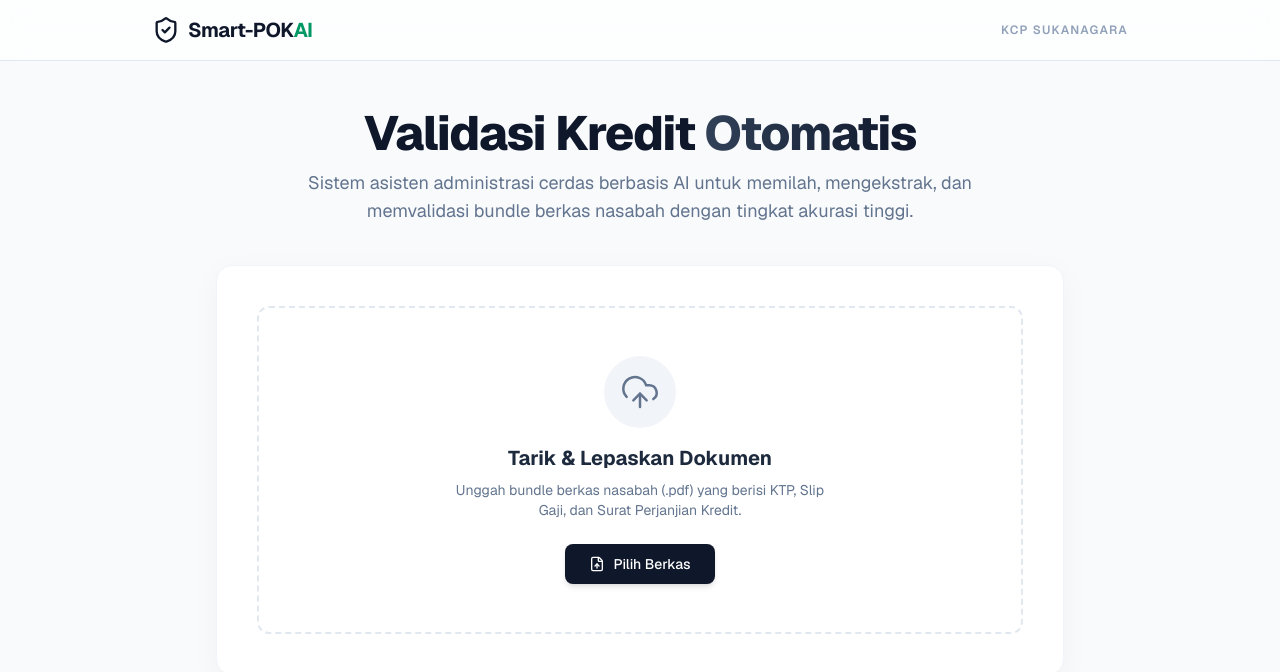
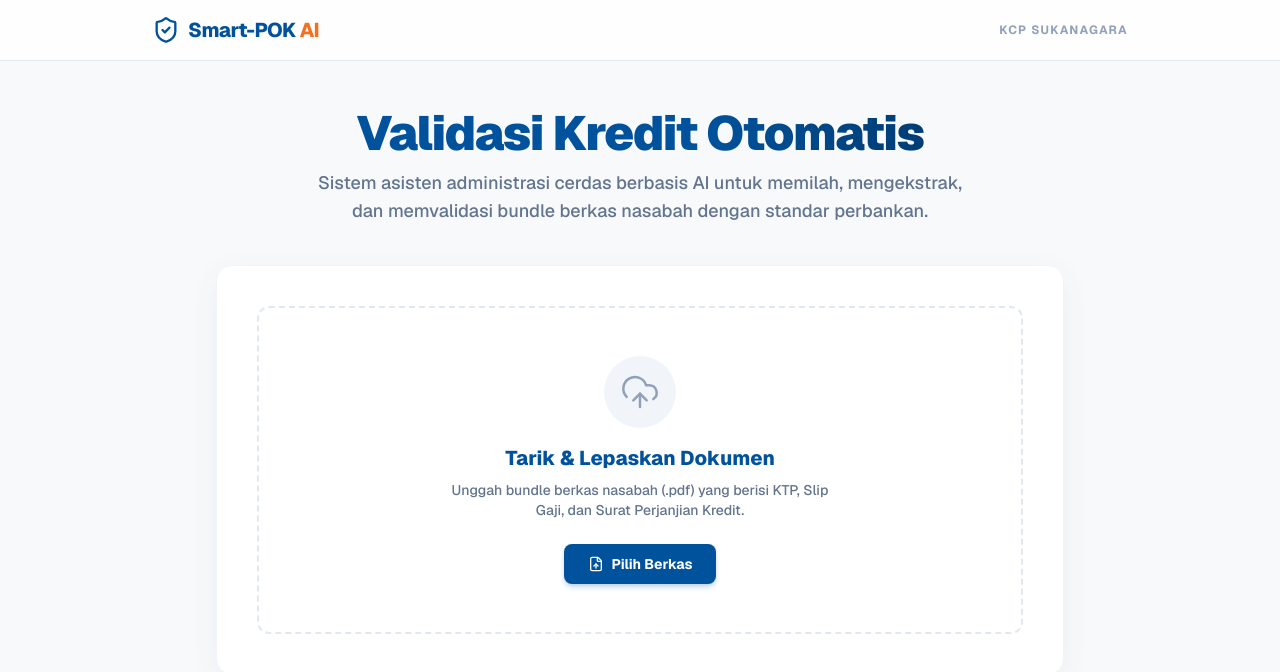
Before and after one commit to fatkhurezi-revan/validata-ai, a Next.js app in the folder frontend/: page / in a window 1280 px wide. Shown: the top 672 px of the page. Built offline with nearby package versions, Linux system fonts and the light colour scheme.

Commit message:
Revisi: Tema BRI & Fix AI Hallucination

```diff
--- a/frontend/src/app/page.tsx
+++ b/frontend/src/app/page.tsx
@@ -80,7 +80,6 @@ export default function Home() {
     formData.append('file', file);
 
     try {
-      // Pastikan URL ini adalah URL Hugging Face Anda
       const res = await fetch('https://revan-fatkhurezi-smart-pok-backend.hf.space/analyze', {
         method: 'POST',
         body: formData,
@@ -90,7 +89,6 @@ export default function Home() {
 
       const data = await res.json();
 
-      // Delay sedikit agar animasi 100% tuntas
       setProgress(100);
       setProgressText('Validasi Selesai!');
       setTimeout(() => {
@@ -116,16 +114,16 @@ export default function Home() {
   };
 
   return (
-    <div className="min-h-screen bg-slate-50 text-slate-800 font-sans selection:bg-slate-200">
+    <div className="min-h-screen bg-[#F8F9FA] text-slate-800 font-sans selection:bg-[#00529C]/20">
 
       {/* --- NAVBAR MINIMALIS --- */}
-      <nav className="bg-white/70 backdrop-blur-md border-b border-slate-200 sticky top-0 z-50">
+      <nav className="bg-white/80 backdrop-blur-md border-b border-slate-200 sticky top-0 z-50">
         <div className="max-w-5xl mx-auto px-6 py-4 flex items-center justify-between">
           <div className="flex items-center gap-2">
-            <ShieldCheck className="text-slate-900 w-7 h-7" />
-            <span className="font-bold text-xl tracking-tight text-slate-900">Smart-POK<span className="text-emerald-600">AI</span></span>
+            <ShieldCheck className="text-[#00529C] w-7 h-7" />
+            <span className="font-extrabold text-xl tracking-tight text-[#00529C]">Smart-POK <span className="text-[#F37021]">AI</span></span>
           </div>
-          <div className="text-xs font-semibold tracking-widest text-slate-400 uppercase">KCP Sukanagara</div>
+          <div className="text-xs font-bold tracking-widest text-slate-400 uppercase">KCP Sukanagara</div>
         </div>
       </nav>
 
@@ -136,17 +134,17 @@ export default function Home() {
           className="text-center space-y-3"
           initial="hidden" animate="visible" variants={containerVariants}
         >
-          <h1 className="text-4xl md:text-5xl font-extrabold text-slate-900 tracking-tight">
-            Validasi Kredit <span className="text-transparent bg-clip-text bg-gradient-to-r from-slate-700 to-slate-900">Otomatis</span>
+          <h1 className="text-4xl md:text-5xl font-black text-[#00529C] tracking-tight">
+            Validasi Kredit <span className="text-transparent bg-clip-text bg-gradient-to-r from-[#00529C] to-[#003D75]">Otomatis</span>
           </h1>
-          <p className="text-slate-500 text-lg max-w-2xl mx-auto">
-            Sistem asisten administrasi cerdas berbasis AI untuk memilah, mengekstrak, dan memvalidasi bundle berkas nasabah dengan tingkat akurasi tinggi.
+          <p className="text-slate-500 text-lg max-w-2xl mx-auto font-medium">
+            Sistem asisten administrasi cerdas berbasis AI untuk memilah, mengekstrak, dan memvalidasi bundle berkas nasabah dengan standar perbankan.
           </p>
         </motion.div>
 
         {/* --- UPLOAD SECTION --- */}
         <motion.div
-          className="bg-white p-8 md:p-10 rounded-2xl shadow-[0_8px_30px_rgb(0,0,0,0.04)] border border-slate-100"
+          className="bg-white p-8 md:p-10 rounded-2xl shadow-[0_8px_30px_rgb(0,82,156,0.06)] border border-slate-100"
           initial="hidden" animate="visible" variants={containerVariants}
         >
           {/* Drag & Drop Area */}
@@ -157,18 +155,18 @@ export default function Home() {
             onClick={triggerFileInput}
             className={`relative group cursor-pointer border-2 border-dashed rounded-xl p-12 transition-all duration-300 ease-in-out flex flex-col items-center justify-center text-center overflow-hidden ${
               isDragging
-                ? 'border-emerald-500 bg-emerald-50/50'
-                : 'border-slate-200 hover:border-slate-400 hover:bg-slate-50'
+                ? 'border-[#F37021] bg-[#F37021]/5'
+                : 'border-slate-200 hover:border-[#00529C]/50 hover:bg-[#00529C]/5'
             }`}
           >
             <div className="absolute inset-0 bg-gradient-to-b from-transparent to-slate-50/50 opacity-0 group-hover:opacity-100 transition-opacity" />
 
-            <div className={`p-4 rounded-full mb-4 transition-colors ${isDragging ? 'bg-emerald-100 text-emerald-600' : 'bg-slate-100 text-slate-500 group-hover:bg-slate-200 group-hover:text-slate-700'}`}>
+            <div className={`p-4 rounded-full mb-4 transition-colors ${isDragging ? 'bg-[#F37021]/10 text-[#F37021]' : 'bg-slate-100 text-slate-400 group-hover:bg-[#00529C]/10 group-hover:text-[#00529C]'}`}>
               <CloudUpload className="w-10 h-10" strokeWidth={1.5} />
             </div>
 
-            <h3 className="text-xl font-bold text-slate-800 mb-2">Tarik & Lepaskan Dokumen</h3>
-            <p className="text-slate-500 text-sm mb-6 max-w-sm">
+            <h3 className="text-xl font-extrabold text-[#00529C] mb-2">Tarik & Lepaskan Dokumen</h3>
+            <p className="text-slate-500 text-sm mb-6 max-w-sm font-medium">
               Unggah bundle berkas nasabah (.pdf) yang berisi KTP, Slip Gaji, dan Surat Perjanjian Kredit.
             </p>
 
@@ -180,7 +178,7 @@ export default function Home() {
               className="hidden"
             />
 
-            <div className="flex items-center gap-2 px-6 py-2.5 bg-slate-900 text-white rounded-lg font-medium text-sm transition-transform hover:scale-105 shadow-md">
+            <div className="flex items-center gap-2 px-6 py-2.5 bg-[#00529C] text-white rounded-lg font-bold text-sm transition-transform hover:scale-105 shadow-md shadow-[#00529C]/20">
               <FileUp className="w-4 h-4" />
               Pilih Berkas
             </div>
@@ -188,19 +186,19 @@ export default function Home() {
 
           {/* Selected File Card */}
           {file && !isProcessing && !result && (
-            <motion.div initial={{opacity:0, y:10}} animate={{opacity:1, y:0}} className="mt-6 p-4 bg-slate-50 rounded-xl border border-slate-200 flex flex-col sm:flex-row items-center justify-between gap-4">
+            <motion.div initial={{opacity:0, y:10}} animate={{opacity:1, y:0}} className="mt-6 p-4 bg-[#F8F9FA] rounded-xl border border-slate-200 flex flex-col sm:flex-row items-center justify-between gap-4">
               <div className="flex items-center gap-3 w-full">
-                <div className="p-2 bg-white rounded-lg shadow-sm border border-slate-100 text-emerald-600 shrink-0">
+                <div className="p-2 bg-white rounded-lg shadow-sm border border-slate-100 text-[#F37021] shrink-0">
                   <FileText className="w-6 h-6" />
                 </div>
                 <div className="overflow-hidden">
-                  <p className="font-semibold text-slate-800 text-sm truncate">{file.name}</p>
-                  <p className="text-xs text-slate-500">{(file.size / 1024 / 1024).toFixed(2)} MB</p>
+                  <p className="font-bold text-[#00529C] text-sm truncate">{file.name}</p>
+                  <p className="text-xs font-semibold text-slate-500">{(file.size / 1024 / 1024).toFixed(2)} MB</p>
                 </div>
               </div>
               <button
                 onClick={(e) => { e.stopPropagation(); handleUpload(); }}
-                className="w-full sm:w-auto px-6 py-2.5 bg-emerald-600 hover:bg-emerald-700 text-white font-semibold text-sm rounded-lg shadow-sm shadow-emerald-200 transition-colors shrink-0"
+                className="w-full sm:w-auto px-6 py-2.5 bg-[#F37021] hover:bg-[#D9601A] text-white font-bold text-sm rounded-lg shadow-md shadow-[#F37021]/30 transition-colors shrink-0"
               >
                 Mulai Analisis AI
               </button>
@@ -216,16 +214,16 @@ export default function Home() {
                 exit={{ opacity: 0, height: 0 }}
                 className="mt-8 space-y-4"
               >
-                <div className="flex items-center justify-between text-sm font-semibold text-slate-700">
+                <div className="flex items-center justify-between text-sm font-bold text-[#00529C]">
                   <span className="flex items-center gap-2">
-                    <Loader2 className="w-4 h-4 animate-spin text-emerald-600" />
+                    <Loader2 className="w-4 h-4 animate-spin text-[#F37021]" />
                     {progressText}
                   </span>
-                  <span className="text-emerald-600">{progress}%</span>
+                  <span className="text-[#F37021]">{progress}%</span>
                 </div>
                 <div className="w-full bg-slate-100 rounded-full h-2.5 overflow-hidden relative border border-slate-200">
                   <motion.div
-                    className="absolute top-0 left-0 h-full bg-emerald-500 rounded-full"
+                    className="absolute top-0 left-0 h-full bg-[#F37021] rounded-full"
                     initial={{ width: 0 }}
                     animate={{ width: `${progress}%` }}
                     transition={{ duration: 0.5 }}
@@ -244,8 +242,8 @@ export default function Home() {
               >
                 <ShieldAlert className="w-5 h-5 text-rose-600 shrink-0 mt-0.5" />
                 <div>
-                  <h4 className="font-semibold text-rose-800 text-sm">Validasi Gagal</h4>
-                  <p className="text-sm text-rose-600 mt-1">{error}</p>
+                  <h4 className="font-bold text-rose-800 text-sm">Validasi Gagal</h4>
+                  <p className="text-sm font-medium text-rose-600 mt-1">{error}</p>
                 </div>
               </motion.div>
             )}
@@ -262,9 +260,9 @@ export default function Home() {
             <div className="grid grid-cols-1 md:grid-cols-2 gap-6">
 
               {/* Card 1: Checklist Kelengkapan */}
-              <div className="bg-white p-8 rounded-2xl shadow-[0_8px_30px_rgb(0,0,0,0.04)] border border-slate-100">
-                <h3 className="text-lg font-bold text-slate-900 mb-6 flex items-center gap-2">
-                  <BadgeCheck className="w-5 h-5 text-emerald-600" />
+              <div className="bg-white p-8 rounded-2xl shadow-[0_8px_30px_rgb(0,82,156,0.06)] border border-slate-100">
+                <h3 className="text-lg font-extrabold text-[#00529C] mb-6 flex items-center gap-2">
+                  <BadgeCheck className="w-6 h-6 text-[#F37021]" />
                   Kelengkapan Dokumen
                 </h3>
                 <div className="space-y-4">
@@ -275,9 +273,9 @@ export default function Home() {
               </div>
 
               {/* Card 2: Hasil Ekstraksi Data */}
-              <div className="bg-white p-8 rounded-2xl shadow-[0_8px_30px_rgb(0,0,0,0.04)] border border-slate-100">
-                <h3 className="text-lg font-bold text-slate-900 mb-6 flex items-center gap-2">
-                  <FileText className="w-5 h-5 text-slate-600" />
+              <div className="bg-white p-8 rounded-2xl shadow-[0_8px_30px_rgb(0,82,156,0.06)] border border-slate-100">
+                <h3 className="text-lg font-extrabold text-[#00529C] mb-6 flex items-center gap-2">
+                  <FileText className="w-6 h-6 text-[#F37021]" />
                   Kesesuaian Data
                 </h3>
                 <div className="space-y-6">
@@ -292,19 +290,19 @@ export default function Home() {
             {/* Final Status Box */}
             <motion.div
               initial={{ scale: 0.95, opacity: 0 }} animate={{ scale: 1, opacity: 1 }} transition={{ delay: 0.4 }}
-              className={`p-8 rounded-2xl border-2 flex flex-col items-center justify-center text-center space-y-3 ${
+              className={`p-8 rounded-2xl border-2 flex flex-col items-center justify-center text-center space-y-3 shadow-sm ${
                 result.status.includes('READY TO DROP')
-                  ? 'bg-emerald-50 border-emerald-200'
+                  ? 'bg-[#00529C]/5 border-[#00529C]/20'
                   : 'bg-rose-50 border-rose-200'
               }`}
             >
               {result.status.includes('READY TO DROP') ? (
                 <>
-                  <div className="p-4 bg-emerald-100 rounded-full text-emerald-600 mb-2">
+                  <div className="p-4 bg-[#00529C]/10 rounded-full text-[#00529C] mb-2">
                     <ShieldCheck className="w-10 h-10" />
                   </div>
-                  <h2 className="text-3xl font-black text-emerald-800 tracking-tight">READY TO DROP</h2>
-                  <p className="text-emerald-700 font-medium">Bundle berkas telah tervalidasi dengan lengkap dan data sesuai standar kepatuhan.</p>
+                  <h2 className="text-3xl font-black text-[#00529C] tracking-tight">READY TO DROP</h2>
+                  <p className="text-[#00529C]/80 font-bold">Bundle berkas telah tervalidasi dengan lengkap dan data sesuai standar kepatuhan BRI.</p>
                 </>
               ) : (
                 <>
@@ -312,7 +310,7 @@ export default function Home() {
                     <XCircle className="w-10 h-10" />
                   </div>
                   <h2 className="text-3xl font-black text-rose-800 tracking-tight">REJECTED</h2>
-                  <p className="text-rose-700 font-medium">Terdapat dokumen yang tidak lengkap atau ketidaksesuaian data pada bundle.</p>
+                  <p className="text-rose-700 font-bold">Terdapat dokumen yang tidak lengkap atau ketidaksesuaian data pada bundle.</p>
                 </>
               )}
             </motion.div>
@@ -329,10 +327,10 @@ export default function Home() {
 function ChecklistItem({ label, isTrue }: { label: string, isTrue: boolean }) {
   return (
     <div className={`flex items-center gap-3 p-4 rounded-xl border transition-colors ${
-      isTrue ? 'bg-emerald-50/50 border-emerald-100 text-emerald-900' : 'bg-slate-50 border-slate-100 text-slate-500'
+      isTrue ? 'bg-[#00529C]/5 border-[#00529C]/20 text-[#00529C]' : 'bg-slate-50 border-slate-100 text-slate-400'
     }`}>
-      {isTrue ? <BadgeCheck className="w-5 h-5 text-emerald-500 shrink-0" /> : <XCircle className="w-5 h-5 text-slate-300 shrink-0" />}
-      <span className={`text-sm font-bold tracking-wide ${isTrue ? '' : 'line-through opacity-70'}`}>{label}</span>
+      {isTrue ? <BadgeCheck className="w-6 h-6 text-[#00529C] shrink-0" /> : <XCircle className="w-6 h-6 text-slate-300 shrink-0" />}
+      <span className={`text-sm font-extrabold tracking-wide ${isTrue ? '' : 'line-through opacity-70'}`}>{label}</span>
     </div>
   );
 }
@@ -341,8 +339,8 @@ function DataRow({ label, value, highlight = false }: { label: string, value: st
   const isDash = value === '-' || !value;
   return (
     <div className="border-b border-slate-100 pb-4 last:border-0 last:pb-0">
-      <p className="text-xs font-bold text-slate-400 uppercase tracking-wider mb-1.5">{label}</p>
-      <p className={`font-extrabold tracking-tight ${isDash ? 'text-slate-400 italic font-medium' : highlight ? 'text-3xl text-emerald-600' : 'text-xl text-slate-800'}`}>
+      <p className="text-[11px] font-bold text-slate-400 uppercase tracking-wider mb-1.5">{label}</p>
+      <p className={`font-black tracking-tight ${isDash ? 'text-slate-400 italic font-medium text-lg' : highlight ? 'text-3xl text-[#F37021]' : 'text-xl text-[#00529C]'}`}>
         {value}
       </p>
     </div>
```
Also changed, not shown: 1 other file (tests, documents, lock files or other folders).
